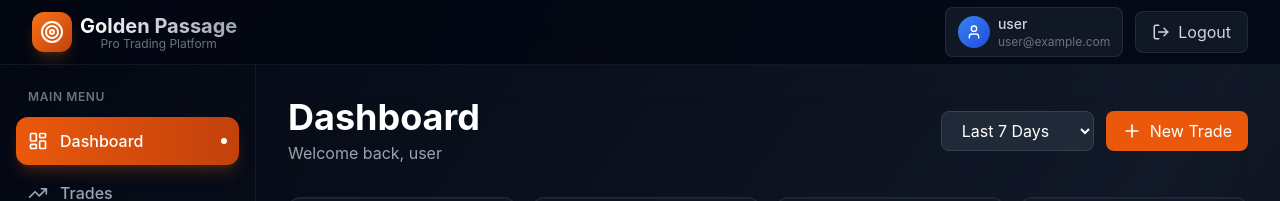
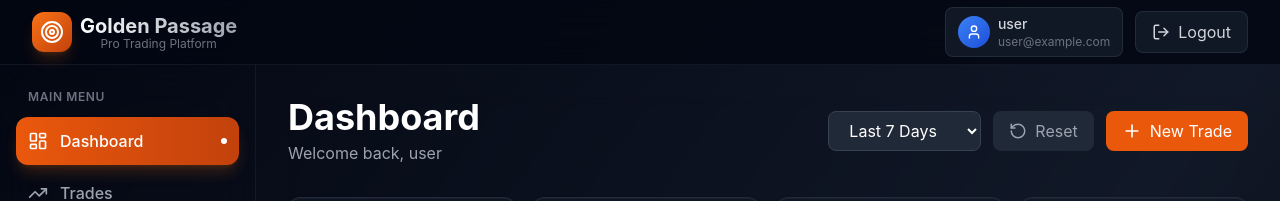
Before and after one commit to smcoa30-arch/golden-passage, a React (Vite) app in the folder web/: page /dashboard in a window 1280 px wide. Shown: the top 201 px of the page. Built offline with nearby package versions, Linux system fonts and the light colour scheme; no server answers; sample sign-in values are in the browser's storage.

Commit message:
feat: add data reset buttons and prop firm limit reset
- Add Reset Data button in header (always visible)
- Add Reset Risk Limits button when trading is halted
- Add confirmation dialogs before reset
- Allow resetting prop firm limits to continue trading

```diff
--- a/web/src/pages/Dashboard.tsx
+++ b/web/src/pages/Dashboard.tsx
@@ -1,5 +1,5 @@
 import { useEffect, useState, useMemo } from 'react';
-import { TrendingUp, Activity, Target, Plus, DollarSign, PieChart, BarChart3, Clock, TrendingDown, Lock, Brain, Sparkles } from 'lucide-react';
+import { TrendingUp, Activity, Target, Plus, DollarSign, PieChart, BarChart3, Clock, TrendingDown, Lock, Brain, Sparkles, RotateCcw, AlertTriangle } from 'lucide-react';
 import { useNavigate } from 'react-router-dom';
 import { useAuth } from '../contexts/AuthContext';
 
@@ -202,6 +202,31 @@ export function Dashboard() {
     return () => clearInterval(interval);
   }, []);
 
+  // Reset all data
+  const handleResetData = () => {
+    if (!confirm('WARNING: This will delete ALL your trades and reset your equity. This cannot be undone. Are you sure?')) {
+      return;
+    }
+    localStorage.removeItem(STORAGE_KEY);
+    localStorage.removeItem(EQUITY_KEY);
+    setTrades([]);
+    setStartingEquity(10000);
+    alert('All data has been reset. Starting fresh!');
+  };
+
+  // Reset prop firm limits (for demo/testing)
+  const handleResetPropFirm = () => {
+    if (!confirm('Reset prop firm risk limits? This will clear the trading halt.')) {
+      return;
+    }
+    // Clear today's trades to reset daily loss
+    const today = new Date().toISOString().split('T')[0];
+    const filteredTrades = trades.filter(t => !t.date.startsWith(today));
+    localStorage.setItem(STORAGE_KEY, JSON.stringify(filteredTrades));
+    setTrades(filteredTrades);
+    alert('Prop firm limits reset. You can trade again!');
+  };
+
   // Filter trades by time range
   const filteredTrades = useMemo(() => {
     if (timeRange === 'all') return trades;
@@ -371,7 +396,8 @@ export function Dashboard() {
     <div className="max-w-7xl mx-auto">
       {/* Prop Firm Alert */}
       {journalLocked && (
-        <div className="mb-6 p-4 bg-red-900/30 border border-red-700/50 rounded-xl flex items-center gap-3">
+        <div className="mb-6 p-4 bg-red-900/30 border border-red-700/50 rounded-xl">
+          <div className="flex items-center gap-3 mb-3">
             <Lock className="text-red-400" size={24} />
             <div>
               <h3 className="font-semibold text-red-400">Trading Halted - Risk Limit Reached</h3>
@@ -379,6 +405,23 @@ export function Dashboard() {
                 You've reached the prop firm daily loss limit (4%) or max drawdown (8%).
                 Take a break and review your strategy.
               </p>
+            </div>
+          </div>
+          <div className="flex gap-3 ml-11">
+            <button
+              onClick={handleResetPropFirm}
+              className="flex items-center gap-2 px-4 py-2 bg-orange-600/20 hover:bg-orange-600/30 border border-orange-500/30 text-orange-300 rounded-lg text-sm transition-colors"
+            >
+              <RotateCcw size={16} />
+              Reset Risk Limits
+            </button>
+            <button
+              onClick={handleResetData}
+              className="flex items-center gap-2 px-4 py-2 bg-red-600/20 hover:bg-red-600/30 border border-red-500/30 text-red-300 rounded-lg text-sm transition-colors"
+            >
+              <AlertTriangle size={16} />
+              Reset All Data
+            </button>
           </div>
         </div>
       )}
@@ -399,6 +442,14 @@ export function Dashboard() {
             <option value="month">Last 30 Days</option>
             <option value="all">All Time</option>
           </select>
+          <button
+            onClick={handleResetData}
+            className="flex items-center gap-2 bg-gray-800 text-gray-400 px-4 py-2 rounded-lg hover:bg-red-900/30 hover:text-red-400 transition-colors"
+            title="Reset all trading data"
+          >
+            <RotateCcw size={18} />
+            <span className="hidden sm:inline">Reset</span>
+          </button>
           <button
             onClick={() => navigate('/trades')}
             disabled={journalLocked}
```
Lines whose indentation alone changed are shown as unchanged.
